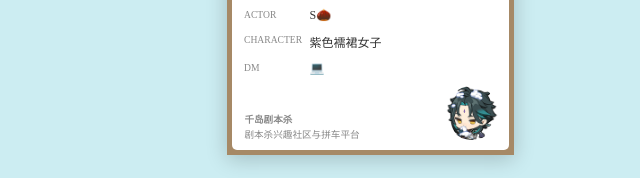
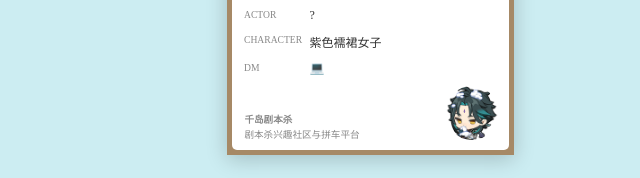
Before and after one commit to zhangxp1998/zhangxp1998.github.io, a plain HTML site: page larp/piaogen/index.html in a window 1280 px wide. Shown: the part 525-703 px from the top of the page, 270-910 px from the left. Drawn offline with Linux system fonts and the light colour scheme.

Commit message:
Remove actor name for privacy

```diff
--- a/larp/piaogen/index.html
+++ b/larp/piaogen/index.html
@@ -27,7 +27,7 @@
             <div class="body">
               <div class="cell">
                 <div class="subtitle">ACTOR</div>
-                <div class="value">S🌰</div>
+                <div class="value">?</div>
               </div>
               <div class="cell">
                 <div class="subtitle">CHARACTER</div>
```
